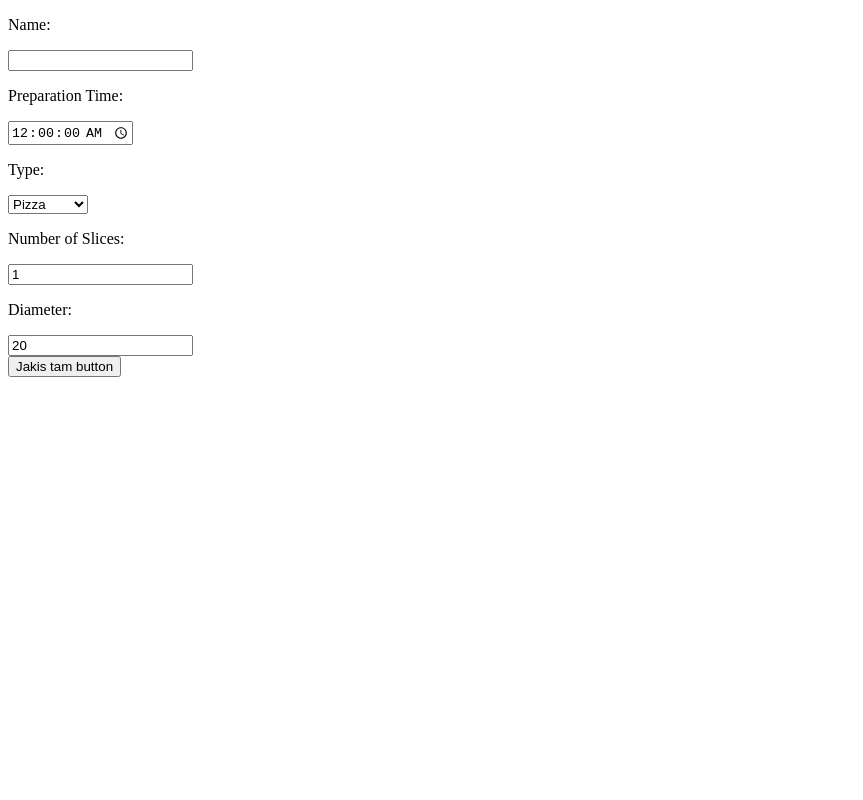
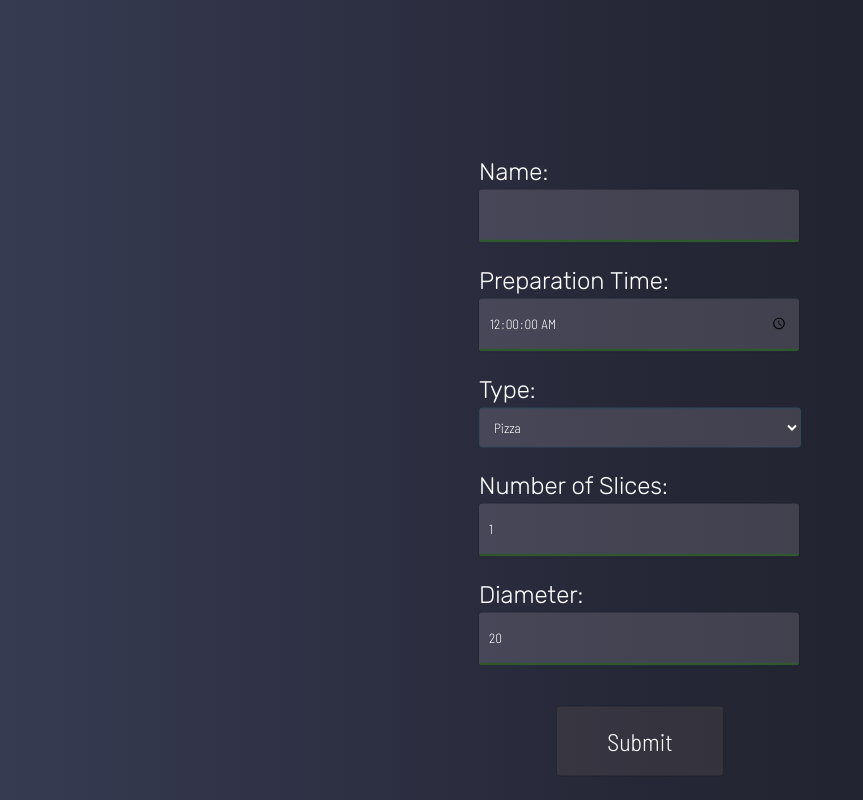
Before and after one commit to BeniaminGuras/Form, a React (Create React App) app: page / in a window 1280 px wide. Shown: the whole page, without its empty margins (0-863 px from the left). Built offline with nearby package versions, Linux system fonts and the light colour scheme.

Commit message:
add settings and useForm.js

```diff
--- a/package.json
+++ b/package.json
@@ -7,6 +7,7 @@
     "@testing-library/react": "^13.3.0",
     "@testing-library/user-event": "^13.5.0",
     "browser-sync": "^2.27.10",
+    "node-sass": "^7.0.1",
     "react": "^18.1.0",
     "react-dom": "^18.1.0",
     "react-scripts": "5.0.1",
--- a/src/App.js
+++ b/src/App.js
@@ -1,8 +1,11 @@
 import Form from "./components/Form/Form";
+import Container from "./components/Container/Container";
 
 function App() {
   return (
-    <Form />
+    <Container>
+      <Form />
+    </Container>
   );
 }
 
--- a/src/components/ConditionalInput/ConditionalInput.js
+++ b/src/components/ConditionalInput/ConditionalInput.js
@@ -1,3 +1,5 @@
+import styles from '../Form/Form.module.scss';
+import {PIZZA, SOUP, SANDWICH} from '../../consts';
 
 const ConditionalInput = props => {
 
@@ -28,34 +30,34 @@ const ConditionalInput = props => {
     }
 
 
-    if(props.dish === 'Pizza'){
+    if(props.dish === PIZZA){
 
         return(
             <div>
                 <div>
-                    <p>Number of Slices:</p>
+                    <p className={styles.title}>Number of Slices:</p>
                     <input type="number" value={states.noOfSlices} onChange={noOfSlicesChange} ></input>
                 </div>
                 <div>
-                    <p>Diameter:</p>
+                    <p className={styles.title}>Diameter:</p>
                     <input type="number" step='0.1' value={states.diameter} onChange={diameterChange}></input>
                 </div>
             </div>
         )
-    } else if (props.dish === 'Soup'){
+    } else if (props.dish === SOUP){
 
         return(
             <div>
-                <p>Spiciness scale(from one to ten): </p>
+                <p className={styles.title}>Spiciness scale: </p>
                 <input type="range" min="1" max="10" value={states.spicinessScale} onChange={spicinesssScaleChange}></input>
                 <p>The scale is setup for: <span>{states.spicinessScale}</span></p>
             </div>
         )
-    } else if (props.dish === 'Sandwich'){
+    } else if (props.dish === SANDWICH){
 
         return(
             <div>
-                <p>Slices of bread:</p>
+                <p className={styles.title}>Slices of bread:</p>
                 <input type='number' value={states.slicesOfBread} onChange={slicesOfBreadChange}></input>
             </div>
         )
--- /dev/null
+++ b/src/components/Container/Container.js
@@ -0,0 +1,8 @@
+import styles from './Container.module.scss';
+
+const Container = props =>
+    <div className={styles.container}>
+        {props.children}
+    </div>
+
+export default Container;
--- /dev/null
+++ b/src/components/Container/Container.module.scss
@@ -0,0 +1,7 @@
+.container {
+    width: 720px;
+    position: absolute;
+    top: 50%;
+    left: 50%;
+    transform: translate(-50%, -50%);
+}
--- a/src/components/Form/Form.js
+++ b/src/components/Form/Form.js
@@ -1,92 +1,39 @@
-import { useState } from "react";
-import ConditionalInput from "../ConditionalInput/ConditionalInput"
+
+import ConditionalInput from "../ConditionalInput/ConditionalInput";
+import styles from './Form.module.scss';
+import useForm from "./useForm";
+import {PIZZA, SOUP, SANDWICH} from '../../consts';
 
 const Form = () => {
 
-    const [name, setName] = useState('');
-    const [duration, setDuration] = useState('00:00:00');
-    const [dish, setDish] = useState('Pizza');
-    const [noOfSlices, setNoOfSlices] = useState(1);
-    const [diameter, setDiameter] = useState(20);
-    const [spicinessScale, setSpicinessScale] = useState(1);
-    const [slicesOfBread, setSlicesOfBread] = useState(1);
-
-    const conditionalStates = {
-        noOfSlices: noOfSlices,
-        setNoOfSlices: setNoOfSlices,
-        diameter: diameter,
-        setDiameter: setDiameter,
-        spicinessScale: spicinessScale,
-        setSpicinessScale: setSpicinessScale,
-        slicesOfBread: slicesOfBread,
-        setSlicesOfBread: setSlicesOfBread,
-    }
-
-    const resetAllConditionalValues= () => {
-        setNoOfSlices(1);
-        setDiameter(0.1);
-        setSpicinessScale(1);
-        setSlicesOfBread(1);
-    }
-
-    const submitHolder = e => {
-        e.preventDefault();
-
-        let valid = true;
-
-        const payload = {
-            name: name,
-            preparation_time: duration,
-            type: dish,
-        }
-
-        if (dish === 'Pizza') {
-            payload.no_of_slices = noOfSlices;
-            payload.diameter = diameter;
-        } else if (dish === 'Soup') {
-            payload.spiciness_scale = spicinessScale;
-        } else if (dish === 'Sandwich') {
-            payload.slices_of_bread = slicesOfBread;
-        }
-
-
-        for (let data in payload) {
-            if (payload[data] === null || payload[data] === '') {
-                valid = false;
-            }
-        }
-
-        if (valid) {
-            console.log(payload);
-        } else {
-            alert('Wszystkie pola musza byc uzupelnione');
-        }
-    }
+    const form = useForm();
 
     return(
-        <div>
-            <form onSubmit={submitHolder}>
-                <div>
-                    <p>Name:</p>
-                    <input type='text' value={name} onChange={e => setName(e.target.value)}></input>
+        <div className={styles.formContainer}>
+            <form onSubmit={form.onSubmit}>
+                <div className={styles.formOpiton}>
+                    <p className={styles.title}>Name:</p>
+                    <input type='text' value={form.name} onChange={e => form.setName(e.target.value)}></input>
                 </div>
-                <div>
-                    <p>Preparation Time:</p>
-                    <input type='time' value={duration} onChange={e => setDuration(e.target.value)} step="1"></input>
+                <div className={styles.formOpiton}>
+                    <p className={styles.title}>Preparation Time:</p>
+                    <input type='time' value={form.duration} onChange={e => form.setDuration(e.target.value)} step="1"></input>
                 </div>
-                <div>
-                    <p>Type:</p>
+                <div className={styles.formOpiton}>
+                    <p className={styles.title}>Type:</p>
                     <select onChange={e => {
-                        setDish(e.target.value);
-                        resetAllConditionalValues();
+                        form.setDish(e.target.value);
+                        form.resetAllConditionalValues();
                     }}>
-                        <option value="Pizza">Pizza</option>
-                        <option value="Soup">Soup</option>
-                        <option value="Sandwich">Sandwich</option>
+                        <option value={PIZZA}>{PIZZA}</option>
+                        <option value={SOUP}>{SOUP}</option>
+                        <option value={SANDWICH}>{SANDWICH}</option>
                     </select>
                 </div>
-                    <ConditionalInput dish={dish} states={conditionalStates} />
-                    <button type="submit">Jakis tam button</button>
+                    <ConditionalInput dish={form.dish} states={form.conditionalStates} />
+                    <div className={styles.buttonContainer}>
+                        <button type="submit">Submit</button>
+                    </div>
             </form>
         </div>
     )
--- /dev/null
+++ b/src/components/Form/Form.module.scss
@@ -0,0 +1,67 @@
+@import '../../styles/index.module.scss';
+
+.formContainer {
+    display: flex;
+    margin: 0 auto;
+    color: white;
+    width: 550px;
+    height: 593px;
+
+    input{
+        border: none;
+        border-bottom: 3px solid #30582f;
+        height: 30px;
+        width: 300px;
+        background-color: #f9ebff23;
+        outline: #0000001a 0.30px solid;
+        color: white;
+        font-family: $font-family-input;
+        padding: 10px;
+        border-radius: 3px;
+    }
+
+    select{
+        border: 1px solid #2F4858;
+        width: 322px;
+        background-color: #f9ebff23;
+        color: white;
+        font-family: $font-family-input;
+        padding: 10px;
+        border-radius: 3px;
+    }
+
+    input:focus-visible{
+        outline: none;
+    }
+
+    p{
+        font-size: 12px;
+    }
+
+    .title{
+        margin-bottom: 4px;
+        font-size: 24px;
+    }
+
+    form{
+        margin: 30px auto;
+
+        .buttonContainer{
+            display: flex;
+            width: 322px;
+            margin: 40px 0;
+
+            button{
+                margin: 0 auto;
+                padding: 20px 50px;
+                cursor: pointer;
+                border-radius: 4px;
+                border: 1px solid #00000049;
+                color: white;
+                font-family: $font-family-input;
+                font-size: 24px;
+                background-color: rgba(95, 87, 87, 0.282)
+            }
+        }
+    }
+}
--- /dev/null
+++ b/src/components/Form/useForm.js
@@ -0,0 +1,72 @@
+import { useState } from 'react';
+import {settings} from '../../settings.js';
+
+const useForm = () => {
+
+    const [name, setName] = useState(settings.name);
+    const [duration, setDuration] = useState(settings.duration);
+    const [dish, setDish] = useState(settings.dish);
+    const [noOfSlices, setNoOfSlices] = useState(settings.noOfSlices);
+    const [diameter, setDiameter] = useState(settings.diameter);
+    const [spicinessScale, setSpicinessScale] = useState(settings.spicinessScale);
+    const [slicesOfBread, setSlicesOfBread] = useState(settings.slicesOfBread);
+
+    const conditionalStates = {
+        noOfSlices: noOfSlices,
+        setNoOfSlices: setNoOfSlices,
+        diameter: diameter,
+        setDiameter: setDiameter,
+        spicinessScale: spicinessScale,
+        setSpicinessScale: setSpicinessScale,
+        slicesOfBread: slicesOfBread,
+        setSlicesOfBread: setSlicesOfBread,
+    }
+
+    const resetAllConditionalValues= () => {
+        setNoOfSlices(settings.noOfSlices);
+        setDiameter(settings.diameter);
+        setSpicinessScale(settings.spicinessScale);
+        setSlicesOfBread(settings.slicesOfBread);
+    }
+
+    const onSubmit = e => {
+        e.preventDefault();
+
+        let valid = true;
+
+        const payload = {
+            name: name,
+            preparation_time: duration,
+            type: dish,
+        }
+
+        if (dish === 'Pizza') {
+            payload.no_of_slices = noOfSlices;
+            payload.diameter = diameter;
+        } else if (dish === 'Soup') {
+            payload.spiciness_scale = spicinessScale;
+        } else if (dish === 'Sandwich') {
+            payload.slices_of_bread = slicesOfBread;
+        }
+
+
+        for (let data in payload) {
+            if (payload[data] === null || payload[data] === '') {
+                valid = false;
+            }
+        }
+
+        if (valid) {
+            console.log(payload);
+        } else {
+            alert('Wszystkie pola musza byc uzupelnione');
+        }
+    }
+
+    return {name, duration, dish, noOfSlices, diameter, spicinessScale, slicesOfBread,
+            setName, setDuration, setDish, setNoOfSlices, setDiameter,
+            setSpicinessScale, setSlicesOfBread, conditionalStates, resetAllConditionalValues, onSubmit}
+
+}
+
+export default useForm;
--- /dev/null
+++ b/src/consts.js
@@ -0,0 +1,4 @@
+
+export const PIZZA = 'Pizza';
+export const SOUP = 'Soup';
+export const SANDWICH = 'Sandwich';
--- a/src/index.js
+++ b/src/index.js
@@ -1,6 +1,7 @@
 import React from 'react';
 import ReactDOM from 'react-dom/client';
 import App from './App';
+import './styles/index.module.scss';
 
 
 const root = ReactDOM.createRoot(document.getElementById('root'));
--- /dev/null
+++ b/src/settings.js
@@ -0,0 +1,9 @@
+export const settings = {
+    dish: 'Pizza',
+    duration: '00:00:00',
+    name: '',
+    noOfSlices: 1,
+    diameter: 20,
+    spicinessScale: 1,
+    slicesOfBread: 1,
+}
--- /dev/null
+++ b/src/styles/index.module.scss
@@ -0,0 +1,9 @@
+@import url('https://fonts.googleapis.com/css2?family=Barlow+Semi+Condensed:wght@300&family=Rubik:wght@300&display=swap');
+
+$font-family-main: 'Rubik', sans-serif;
+$font-family-input: 'Barlow Semi Condensed', sans-serif;
+
+body{
+    background-image: radial-gradient(circle at 0% 0%, #373b52, #252736 51%, #1d1e26);
+    font-family: $font-family-main;
+}
```
Also changed, not shown: 1 other file (tests, documents, lock files or other folders).
